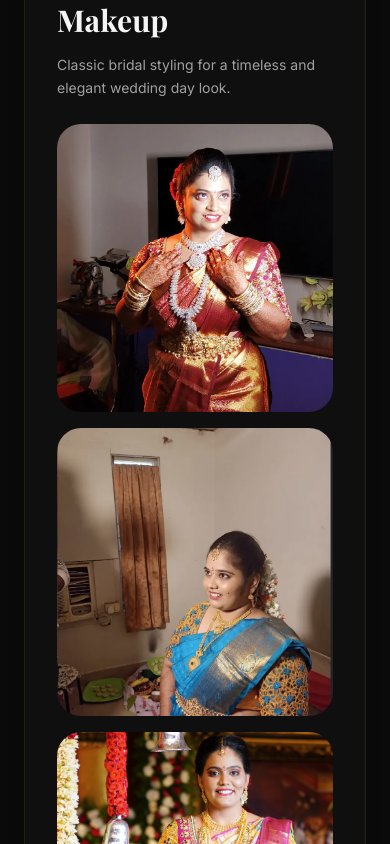
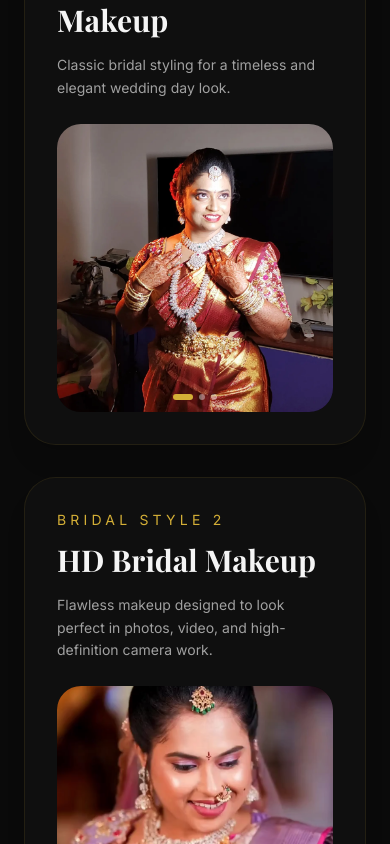
Before and after one commit to nandhan262006/hellens, a React (Vite) app: page / in a window 390 px wide. Shown: the part 3380-4224 px from the top of the page. Built offline with nearby package versions, Linux system fonts and the light colour scheme; a web font is replaced by a local one.

Commit message:
Replace vertical image stacks with sliding carousels in bridal services section

```diff
--- a/src/App.jsx
+++ b/src/App.jsx
@@ -1,7 +1,7 @@
 import React, { useState, useEffect, useRef, useCallback } from 'react';
 import { motion, AnimatePresence, useScroll, useTransform, useSpring } from 'framer-motion';
 import {
-  Scissors, Phone, Instagram, MapPin, ChevronRight, Star,
+  Scissors, Phone, Instagram, MapPin, ChevronLeft, ChevronRight, Star,
   Calendar, MessageCircle, X, Menu, ArrowUpRight, Sparkles,
   Heart, Clock, Gem, Flower2, Eye, Send, CheckCircle2
 } from 'lucide-react';
@@ -533,6 +533,71 @@ const StorySection = () => {
    SERVICES SECTION
    ═══════════════════════════════════════════════ */
 
+const ImageSlider = ({ images, title }) => {
+  const [currentIndex, setCurrentIndex] = useState(0);
+  const [direction, setDirection] = useState(0);
+
+  const paginate = (newDirection) => {
+    setDirection(newDirection);
+    setCurrentIndex((prev) => (prev + newDirection + images.length) % images.length);
+  };
+
+  return (
+    <div className="relative overflow-hidden rounded-[1.5rem] h-72 md:h-80 bg-[#0a0a0a] group">
+      <AnimatePresence mode="wait" custom={direction}>
+        <motion.img
+          key={currentIndex}
+          src={images[currentIndex]}
+          alt={`${title} example ${currentIndex + 1}`}
+          className="absolute inset-0 w-full h-full object-cover"
+          custom={direction}
+          variants={{
+            enter: (d) => ({ x: d > 0 ? 300 : -300, opacity: 0 }),
+            center: { x: 0, opacity: 1 },
+            exit: (d) => ({ x: d > 0 ? -300 : 300, opacity: 0 }),
+          }}
+          initial="enter"
+          animate="center"
+          exit="exit"
+          transition={{ duration: 0.35, ease: [0.25, 0.1, 0.25, 1] }}
+          drag="x"
+          dragConstraints={{ left: 0, right: 0 }}
+          dragElastic={0.15}
+          onDragEnd={(_, info) => {
+            if (info.offset.x > 80) paginate(-1);
+            else if (info.offset.x < -80) paginate(1);
+          }}
+        />
+      </AnimatePresence>
+
+      <button
+        onClick={() => paginate(-1)}
+        className="absolute left-2 top-1/2 -translate-y-1/2 z-10 w-9 h-9 rounded-full bg-black/50 flex items-center justify-center text-white opacity-0 group-hover:opacity-100 transition-opacity hover:bg-black/80"
+      >
+        <ChevronLeft size={18} />
+      </button>
+      <button
+        onClick={() => paginate(1)}
+        className="absolute right-2 top-1/2 -translate-y-1/2 z-10 w-9 h-9 rounded-full bg-black/50 flex items-center justify-center text-white opacity-0 group-hover:opacity-100 transition-opacity hover:bg-black/80"
+      >
+        <ChevronRight size={18} />
+      </button>
+
+      <div className="absolute bottom-3 left-1/2 -translate-x-1/2 z-10 flex gap-1.5">
+        {images.map((_, i) => (
+          <button
+            key={i}
+            onClick={() => { setDirection(i > currentIndex ? 1 : -1); setCurrentIndex(i); }}
+            className={`h-1.5 rounded-full transition-all ${
+              i === currentIndex ? 'bg-[#D4AF37] w-5' : 'bg-white/40 w-1.5'
+            }`}
+          />
+        ))}
+      </div>
+    </div>
+  );
+};
+
 const ServicesSection = () => {
   const serviceTypes = [
     {
@@ -595,17 +660,7 @@ const ServicesSection = () => {
                   </p>
                 </div>
 
-                <div className="space-y-4">
-                  {type.images.map((src, index) => (
-                    <div key={src} className="overflow-hidden rounded-[1.5rem] h-72 md:h-80 bg-[#0a0a0a]">
-                      <img
-                        src={src}
-                        alt={`${type.title} example ${index + 1}`}
-                        className="w-full h-full object-cover transition-transform duration-700 hover:scale-105"
-                      />
-                    </div>
-                  ))}
-                </div>
+                <ImageSlider images={type.images} title={type.title} />
               </div>
             </SectionReveal>
           ))}
```
Also changed, not shown: 6 other files (tests, documents, lock files or other folders).
